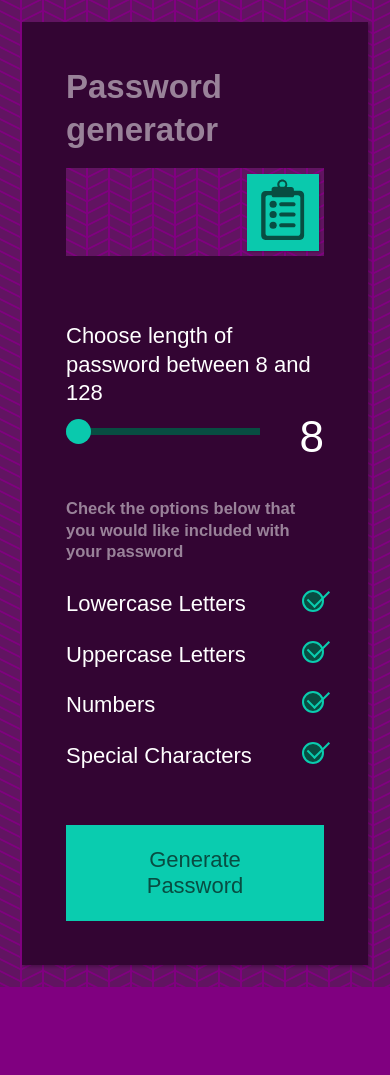
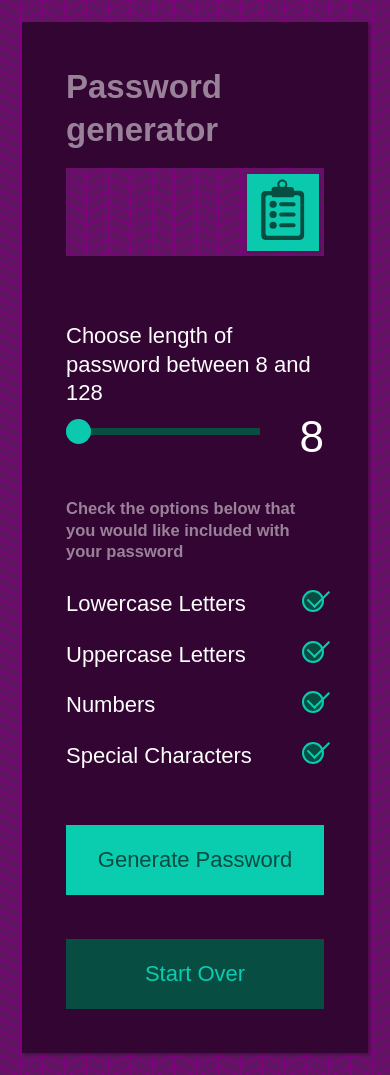
Before and after one commit to jhumbrac/pwgenerator, a plain HTML site: page index.html in a window 390 px wide. Before the commit the page ends 987 px from the top, so only its background shows below. Drawn offline with Linux system fonts and the light colour scheme.

Commit message:
added second button to reset form

```diff
--- a/index.html
+++ b/index.html
@@ -43,6 +43,7 @@
                 <span class="checkbox-custom"></span>
             </label>
             <button type="submit" id="submit">Generate Password</button>
+            <button type="reset" id="reset">Start Over</button>
         </form>
     </div>
     <script src="javascript.js"></script>
--- a/javascript.js
+++ b/javascript.js
@@ -14,6 +14,7 @@ var lowercase = document.getElementById('lowercase');
 var numbers = document.getElementById('numbers');
 var special = document.getElementById('special');
 var generate = document.getElementById('submit');
+var reset = document.getElementById('reset');
 var clipboard = document.getElementById('clipboard');
 
 var randomFunc = {
@@ -83,3 +84,9 @@ clipboard.addEventListener('click', ()=>{
 
     alert('Password copied to clipboard');
 });
+
+reset.addEventListener('click',()=> {
+    sliderOutput.textContent = 8;
+    result.textContent = '';
+
+})
--- a/style.css
+++ b/style.css
@@ -90,6 +90,9 @@ height:.5em;
   margin-top:1.5em;
   width:75%;
 }
+input[type=range]:focus {
+  outline:none;
+}
 input[type=range]::-webkit-slider-thumb {
 -webkit-appearance: none;
 appearance: none;
@@ -117,15 +120,24 @@ button {
   border:none;
   color: #084d42;
   cursor:pointer;
-  display:inline-block;
+  float: left;
   font-size: 1em;
-  margin-top: 2em;
+  margin: 2em 0 0;
   outline:none;
-  padding:1em 2em;
+  padding: 1em .5em;
+  width: 49%;
+}
+#reset {
+    background:#084d42;
+    color:#0accaf;
+    float:right;
 }
 button:hover {
-background:#084d42;
-color:#0accaf;
+  background:#084d42;
+  color:#0accaf;
+}
+#reset:hover {
+  background: rgba(8, 77, 66, .8);
 }
 input[type=checkbox] {
   visibility:hidden;
@@ -173,8 +185,14 @@ background-color: transparent;
 .checkbox-label input:checked ~ .checkbox-custom:before {
   border: 2px solid #fff;
 }
-label:after, form div:after {
+label:after, form div:after, .wrapper:after {
   clear:both;
   content:"";
   display:block;
 }
+@media only screen and (max-width:600px) {
+  #result { font-size:18px;}
+  button {
+    width:100%;
+  }
+}
```
